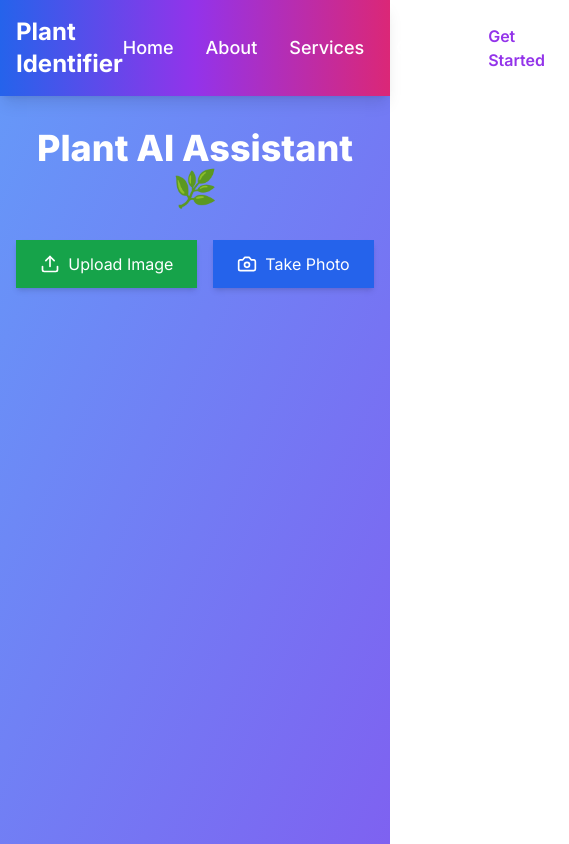
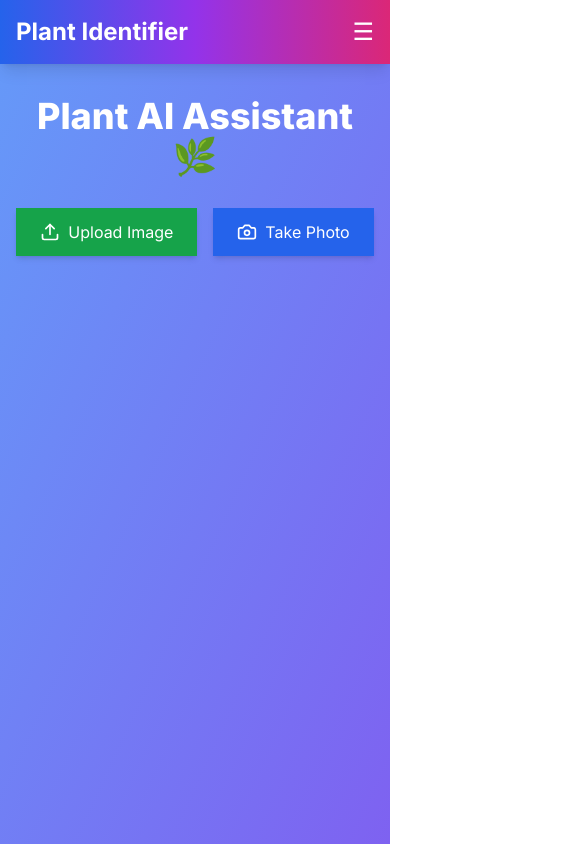
Before and after one commit to knight099/Plant-Identifier, a Next.js app: page / in a window 390 px wide. Shown: the whole page, 569 px wide, since content can reach past the window. Built offline with nearby package versions, Linux system fonts and the light colour scheme; no server answers.

Commit message:
nav bar fix

```diff
--- a/src/components/NavBar.tsx
+++ b/src/components/NavBar.tsx
@@ -1,6 +1,9 @@
 import Link from 'next/link';
+import { useState } from 'react';
 
 const Navbar = () => {
+    const [isMenuOpen, setIsMenuOpen] = useState(false);
+
     return (
         <nav className="bg-gradient-to-r from-blue-600 via-purple-600 to-pink-600 p-4 shadow-lg">
             <div className="container mx-auto flex justify-between items-center">
@@ -10,8 +13,21 @@ const Navbar = () => {
                         Plant Identifier
                     </a>
                 </Link>
+
+                {/* Hamburger Icon (visible on small screens) */}
+                <button
+                    onClick={() => setIsMenuOpen(!isMenuOpen)}
+                    className="text-white text-2xl sm:hidden focus:outline-none"
+                >
+                    {isMenuOpen ? '✖' : '☰'}
+                </button>
+
                 {/* Navigation Links */}
-                <ul className="flex space-x-8">
+                <ul
+                    className={`flex flex-col sm:flex-row sm:space-x-8 items-center sm:static absolute sm:w-auto w-full top-16 left-0 bg-gradient-to-r from-blue-600 via-purple-600 to-pink-600 sm:bg-transparent sm:py-0 py-4 sm:translate-x-0 transition-transform duration-300 ${
+                        isMenuOpen ? 'translate-x-0' : '-translate-x-full'
+                    }`}
+                >
                     <li>
                         <Link href="/" legacyBehavior>
                             <a className="text-white text-lg font-medium hover:text-gray-300 transition duration-200">
@@ -20,30 +36,31 @@ const Navbar = () => {
                         </Link>
                     </li>
                     <li>
-                        <Link href="/" legacyBehavior>
+                        <Link href="/about" legacyBehavior>
                             <a className="text-white text-lg font-medium hover:text-gray-300 transition duration-200">
                                 About
                             </a>
                         </Link>
                     </li>
                     <li>
-                        <Link href="/" legacyBehavior>
+                        <Link href="/services" legacyBehavior>
                             <a className="text-white text-lg font-medium hover:text-gray-300 transition duration-200">
                                 Services
                             </a>
                         </Link>
                     </li>
                     <li>
-                        <Link href="/" legacyBehavior>
+                        <Link href="/contact" legacyBehavior>
                             <a className="text-white text-lg font-medium hover:text-gray-300 transition duration-200">
                                 Contact
                             </a>
                         </Link>
                     </li>
                 </ul>
+
                 {/* Call to Action Button */}
-                <Link href="/" legacyBehavior>
-                    <a className="bg-white text-purple-600 font-semibold px-6 py-2 rounded-full hover:bg-gray-200 transition duration-200">
+                <Link href="/get-started" legacyBehavior>
+                    <a className="hidden sm:block bg-white text-purple-600 font-semibold px-6 py-2 rounded-full hover:bg-gray-200 transition duration-200">
                         Get Started
                     </a>
                 </Link>
```
